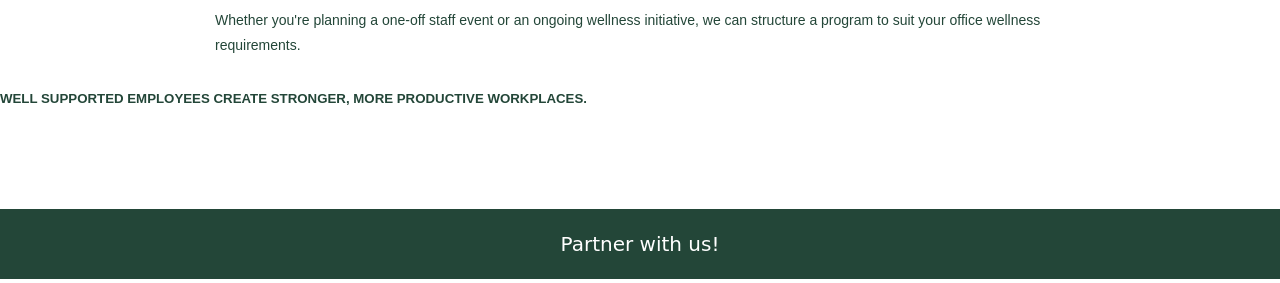
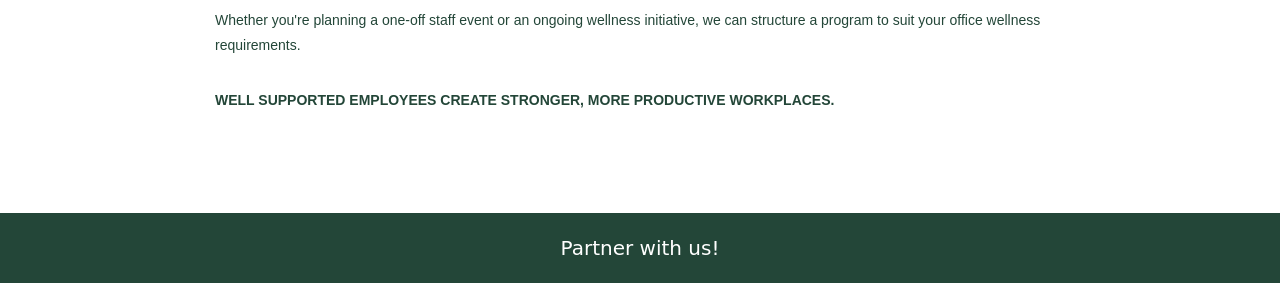
Before and after one commit to balance708/m-cyf6, a plain HTML site: page index.html in a window 1280 px wide. Shown: the part 1855-2138 px from the top of the page. Drawn offline with Linux system fonts and the light colour scheme.

Commit message:
Add styles for closer class in style.css

```diff
--- a/style.css
+++ b/style.css
@@ -205,6 +205,18 @@ body {
   margin: 0 auto;
 }
 
+.closer {
+  color:#234638;
+  font-family: Montserrat, Arial, sans-serif;
+  font-size: 14px;
+  font-weight: 400;
+  line-height: 1.8;
+  text-align: left;
+  max-width: 850px;
+  margin: 30px auto;
+  padding: 0 20px
+}
+
 .footer-box {
   background-color: #234638;
   padding: 20px;
```
